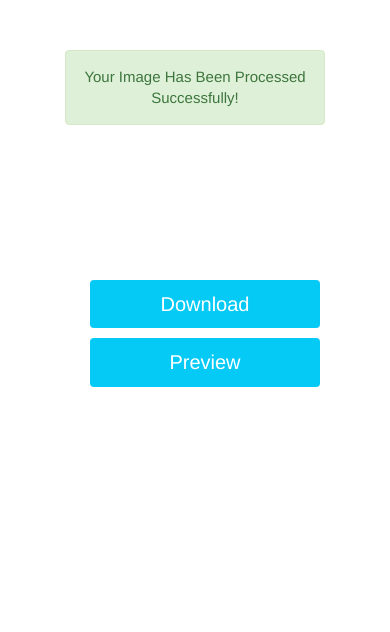
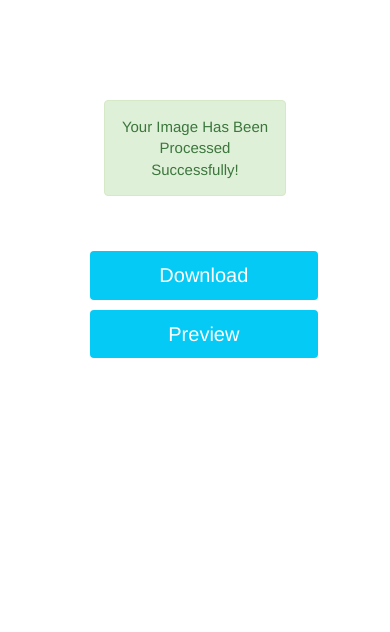
Before and after one commit to kailashchoudhary11/imgman, a Django app: page /sinimg/process/1/ in a window 390 px wide. Shown: the part 67-699 px from the top of the page. Run offline with Django 3.2, Linux system fonts and the light colour scheme; some libraries are stand-ins or nearby versions.

Commit message:
Feat: improved css mobile

```diff
--- a/static/css/button.styles.css
+++ b/static/css/button.styles.css
@@ -18,7 +18,7 @@ input[type="submit"] {
     margin: 0.5rem 1rem;
     border-radius: 4px;
     cursor: pointer;
-    font-size: 1vw;
+    font-size: 2rem;
 }
 
 input[type="file"] {
@@ -42,10 +42,10 @@ input[type="file"] {
   flex-direction: column;
   align-items: center;
   justify-content: spaced-between;
-  padding-top: 2.5rem;
+  padding-top: 5rem;
 }
 .upload-input-ui p {
-  font-size: 1.3rem;
+  font-size: 1.5rem !important;
 }
 
 .django-container label, input[type="file"] {
--- a/static/css/container.styles.css
+++ b/static/css/container.styles.css
@@ -24,7 +24,4 @@
     flex-direction: column;
     padding-bottom: 5rem;
   }
-  .choices-container--item input {
-
-  }
 }
--- a/static/css/global.styles.css
+++ b/static/css/global.styles.css
@@ -5,12 +5,9 @@
     padding: 50px;
     text-align: center;
 }
-.success-message {
-    margin-bottom: 15rem;
-    font-size: 1.5rem;
-}
-.text-red {
-    color: RED;
+
+.text-red{
+    color: red !important;
 }
 
 ul {
@@ -116,4 +113,23 @@ img {
         min-width: 316px;
         font-size: 2.1rem;
     }
+    .success-message {
+        font-size: 1.5rem !important;
+        width: 100%;
+        margin: 5rem auto;
+    }
+
+    form {
+        width: 99% !important;
+    }
 }
+
+.success-message {
+    font-size: 1.8rem;
+    width: 70%;
+    margin: 5rem auto;
+}
+
+form {
+    width: 140%;
+}
```
